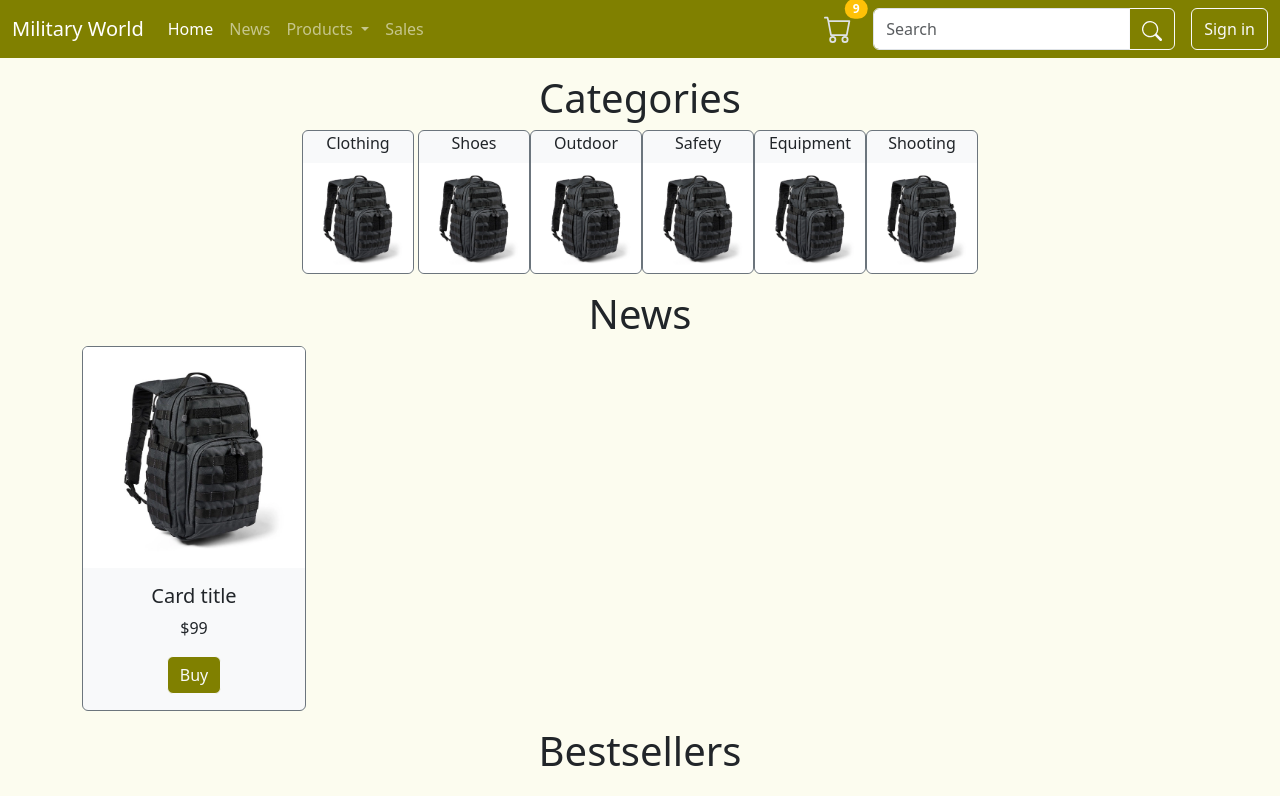
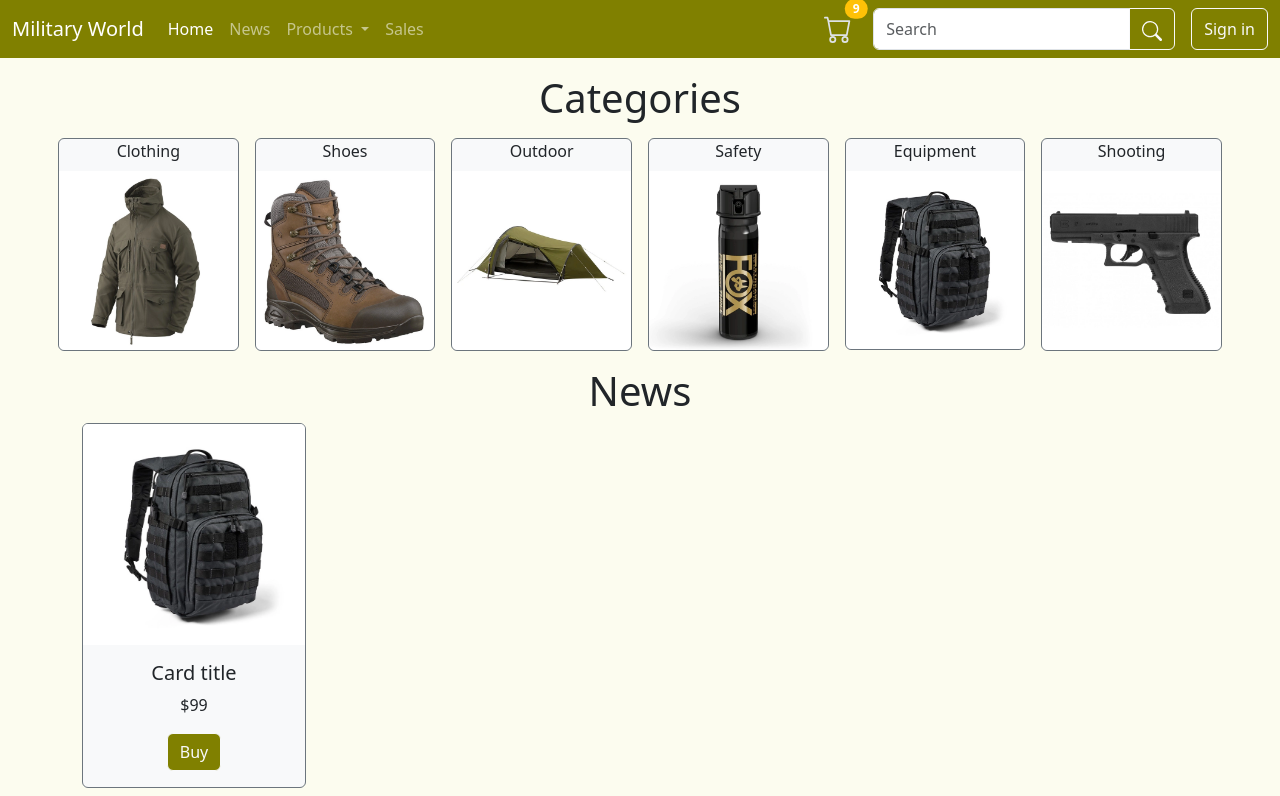
Before and after one commit to olexiybabenko/military-world-website-20231213-20240309, a website: page index.html in a window 1280 px wide. Shown: the top 796 px of the page. Drawn offline with nearby package versions, Linux system fonts and the light colour scheme.

Commit message:
Categories menu

```diff
--- a/index.html
+++ b/index.html
@@ -65,7 +65,7 @@
                                 <li><a class="dropdown-item" href="#">Shoes</a></li>
                                 <li><a class="dropdown-item" href="#">Outdoor</a></li>
                                 <li><a class="dropdown-item" href="#">Safety</a></li>
-                                <li><a class="dropdown-item" href="#">Tactical Equipment</a></li>
+                                <li><a class="dropdown-item" href="#">Equipment</a></li>
                                 <li><a class="dropdown-item" href="#">Shooting</a></li>
                             </ul>
                         </li>
@@ -109,37 +109,43 @@
             <div class="container text-center">
                 <!-- Categories section -->
                 <a class="link-dark text-decoration-none" href="">
-                    <h1 class="mb-2">Categories</h1>
+                    <h1 class="mb-2 mb-md-3">Categories</h1>
                 </a>
-                <div class="d-flex justify-content-center flex-wrap ">
-                    <div class="card h-100 bg-light border-secondary rounded me-1" style="max-width: 7rem;">
-                        <a class="card-title text-decoration-none py-0" href="">Clothing</a>
-                        <img src="elements/images/pol_pm_Plecak-Rush12-2-0-Backpack-24-Litry-5-11-Double-Tap-56561-026-33043_5.webp"
+                <div class="d-flex justify-content-center flex-wrap flex-lg-nowrap gap-1 gap-md-2 gap-lg-3 px-lg-3">
+                    <div class="col-3 col-lg-2 card h-100 bg-light border-secondary rounded"
+                        style="min-width: 6.5rem; max-width: 14rem;">
+                        <a class="card-title text-decoration-none py-0 text-nowrap" href="">Clothing</a>
+                        <img src="elements/images/categories/category-clothing.webp"
                             class="card-img-bottom rounded-bottom" alt="...">
                     </div>
-                    <div class="card h-100 bg-light border-secondary rounded" style="max-width: 7rem;">
-                        <a class="card-title text-decoration-none py-0" href="">Shoes</a>
-                        <img src="elements/images/pol_pm_Plecak-Rush12-2-0-Backpack-24-Litry-5-11-Double-Tap-56561-026-33043_5.webp"
+                    <div class="col-3 col-lg-2 card h-100 bg-light border-secondary rounded"
+                        style="min-width: 6.5rem; max-width: 14rem;">
+                        <a class="card-title text-decoration-none py-0 text-nowrap" href="">Shoes</a>
+                        <img src="elements/images/categories/category-shoes.webp"
+                            class="card-img-bottom rounded-bottom mw-100" alt="...">
+                    </div>
+                    <div class="col-3 col-lg-2 card h-100 bg-light border-secondary rounded"
+                        style="min-width: 6.5rem; max-width: 14rem;">
+                        <a class="card-title text-decoration-none py-0" href="">Outdoor</a>
+                        <img src="elements/images/categories/category-outdoor.webp"
                             class="card-img-bottom rounded-bottom" alt="...">
                     </div>
-                    <div class="card h-100 bg-light border-secondary rounded" style="max-width: 7rem;">
-                        <a class="card-title text-decoration-none py-0" href="">Outdoor</a>
-                        <img src="elements/images/pol_pm_Plecak-Rush12-2-0-Backpack-24-Litry-5-11-Double-Tap-56561-026-33043_5.webp"
+                    <div class="col-3 col-lg-2 card h-100 bg-light border-secondary rounded"
+                        style="min-width: 6.5rem; max-width: 14rem;">
+                        <a class="card-title text-decoration-none py-0" href="">Safety</a>
+                        <img src="elements/images/categories/category-safety.webp"
                             class="card-img-bottom rounded-bottom" alt="...">
                     </div>
-                    <div class="col-6 card h-100 bg-light border-secondary rounded" style="max-width: 7rem;">
-                        <a class="card-title text-decoration-none py-0" href="">Safety</a>
-                        <img src="elements/images/pol_pm_Plecak-Rush12-2-0-Backpack-24-Litry-5-11-Double-Tap-56561-026-33043_5.webp"
+                    <div class="col-3 col-lg-2 card h-100 bg-light border-secondary rounde"
+                        style="min-width: 6.5rem; max-width: 14rem;">
+                        <a class="card-title text-decoration-none py-0" href="">Equipment</a>
+                        <img src="elements/images/categories/category-equipment.webp"
                             class="card-img-bottom rounded-bottom" alt="...">
                     </div>
-                    <div class="col-6 card h-100 bg-light border-secondary rounded" style="max-width: 7rem;">
-                        <a class="card-title text-decoration-none py-0" href="">Equipment</a>
-                        <img src="elements/images/pol_pm_Plecak-Rush12-2-0-Backpack-24-Litry-5-11-Double-Tap-56561-026-33043_5.webp"
-                            class="card-img-bottom rounded-bottom" alt="...">
-                    </div>
-                    <div class="col-6 card h-100 bg-light border-secondary rounded" style="max-width: 7rem;">
+                    <div class="col-3 col-lg-2 card h-100 bg-light border-secondary rounded"
+                        style="min-width: 6.5rem; max-width: 14rem;">
                         <a class="card-title text-decoration-none py-0" href="">Shooting</a>
-                        <img src="elements/images/pol_pm_Plecak-Rush12-2-0-Backpack-24-Litry-5-11-Double-Tap-56561-026-33043_5.webp"
+                        <img src="elements/images/categories/category-shooting.webp"
                             class="card-img-bottom rounded-bottom" alt="...">
                     </div>
                 </div>
@@ -196,7 +202,7 @@
                         <li class="nav-item mb-2"><a href="#" class="nav-link p-0 text-muted">Shoes</a></li>
                         <li class="nav-item mb-2"><a href="#" class="nav-link p-0 text-muted">Outdoor</a></li>
                         <li class="nav-item mb-2"><a href="#" class="nav-link p-0 text-muted">Safety</a></li>
-                        <li class="nav-item mb-2"><a href="#" class="nav-link p-0 text-muted">Tactical Equipment</a>
+                        <li class="nav-item mb-2"><a href="#" class="nav-link p-0 text-muted">Equipment</a>
                         </li>
                         <li class="nav-item mb-2"><a href="#" class="nav-link p-0 text-muted">Shooting</a></li>
                     </ul>
@@ -230,7 +236,7 @@
                 </div>
             </div>
 
-            <div class="d-flex flex-column flex-sm-row justify-content-between py-4 my-4 border-top border-light text-center text-sm-start"
+            <div class="d-flex flex-column flex-sm-row justify-content-between pt-4 mt-4 border-top border-light text-center text-sm-start"
                 style="--bs-border-opacity: .5;">
                 <p class="text-muted">© 2024 Military World, Inc. All rights reserved.</p>
                 <ul class="list-unstyled d-flex justify-content-center">
@@ -251,6 +257,8 @@
                             </svg></a></li>
                 </ul>
             </div>
+            <a class="d-block link-light text-decoration-none text-center text-muted mt-4 mb-2">Powered by BABENKO®</a>
+
         </footer>
     </div>
 
```
Also changed, not shown: elements/images/categories/category-clothing.webp (added), elements/images/categories/category-equipment.webp (added), elements/images/categories/category-outdoor.webp (added), elements/images/categories/category-safety.webp (added), elements/images/categories/category-shoes.webp (added), elements/images/categories/category-shooting.webp (added).
